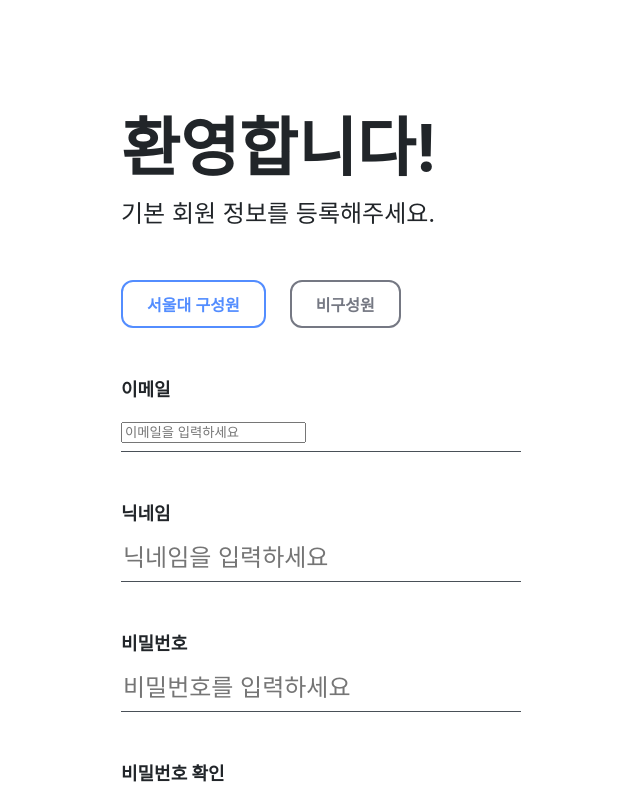
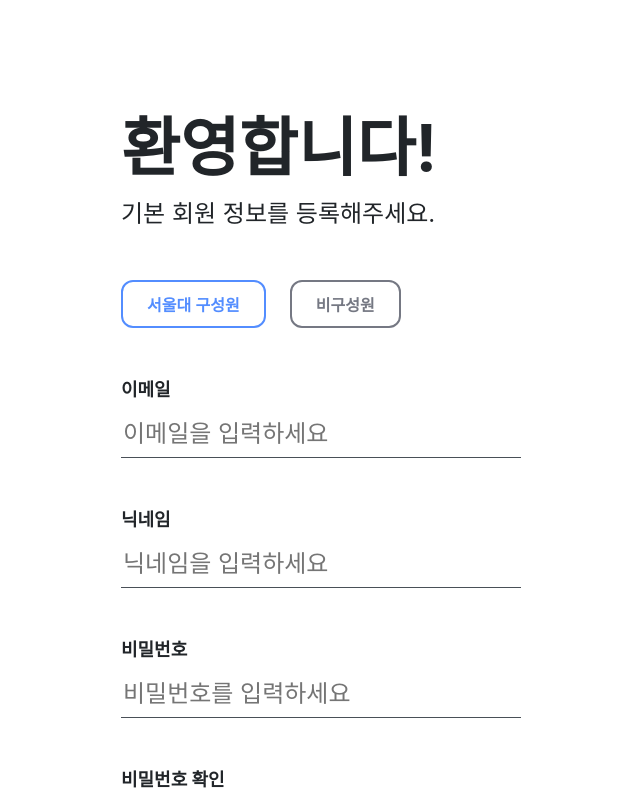
Before and after one commit to wafflestudio/sharkle-web, a React (Create React App) app: page /register in a window 1280 px wide. Shown: the top 800 px of the page, without its empty margins (135-775 px from the left). Built offline with nearby package versions, Linux system fonts and the light colour scheme.

Commit message:
register page bugfix

```diff
--- a/src/Component/RegisterPage/RegisterPage.js
+++ b/src/Component/RegisterPage/RegisterPage.js
@@ -68,7 +68,7 @@ const RegisterPage = () => {
   };
 
   return (
-    <div className={styles.registe_rpage}>
+    <div className={styles.register_page}>
       <div className={styles.main_section}>
         <h1 className={styles.welcome}>환영합니다!</h1>
         <div className={styles.description}>기본 회원 정보를 등록해주세요.</div>
@@ -101,7 +101,7 @@ const RegisterPage = () => {
             <div className={styles.input}>
               <div className={styles.input_wrapper}>
                 <input
-                  className={styles.inputbox}
+                  className={styles.input_box}
                   placeholder="이메일을 입력하세요"
                   onChange={(e) => setRegisterEmail(e.target.value)}
                 />
```
